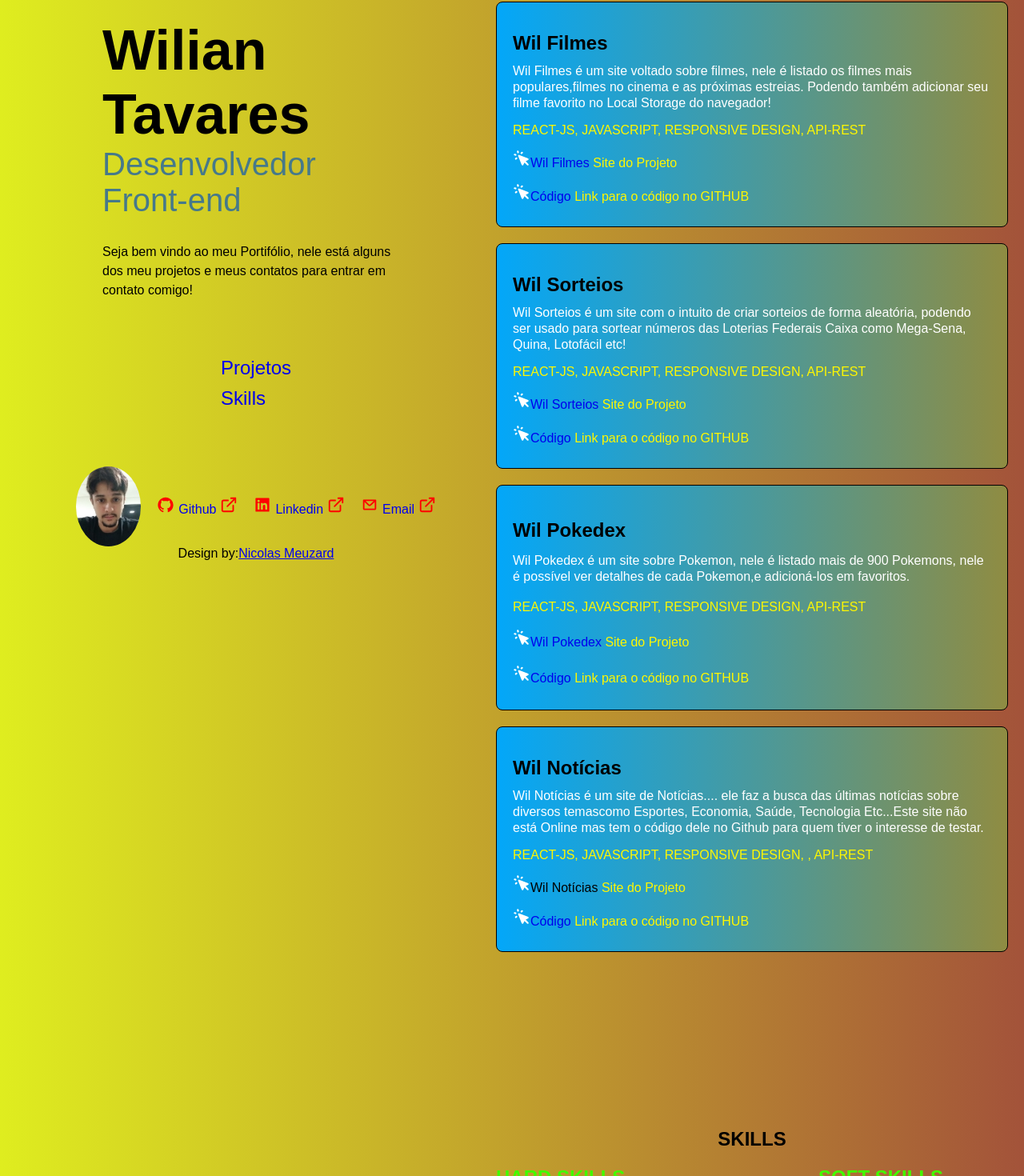
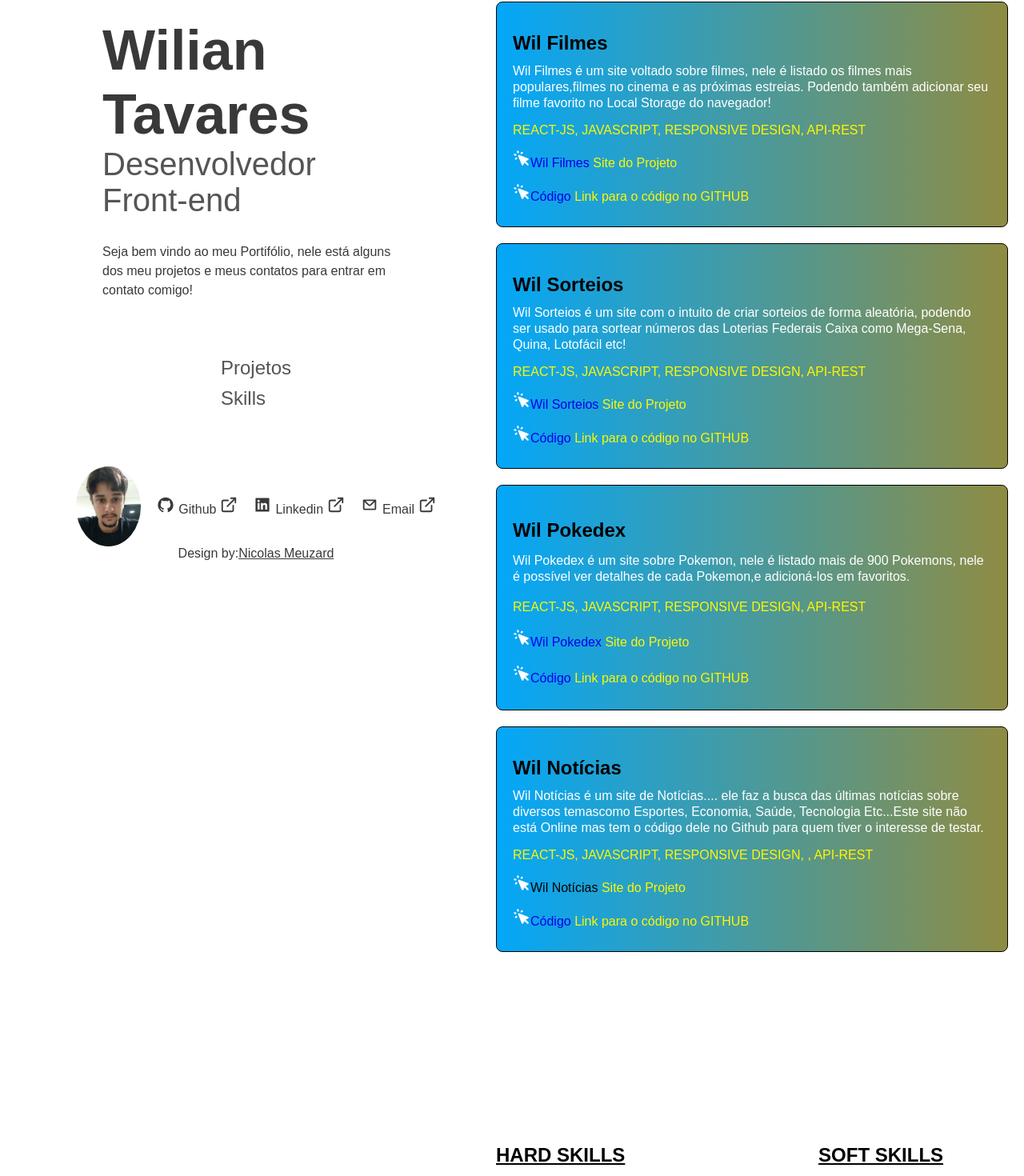
Before and after one commit to wilian-tavares/MyPortifolio, a React (Create React App) app: page / in a window 1280 px wide. Shown: the part 38-1508 px from the top of the page at 80% size. Built offline with nearby package versions, Linux system fonts and the light colour scheme.

Commit message:
alteração das cores do site

```diff
--- a/src/App.css
+++ b/src/App.css
@@ -4,6 +4,14 @@
     box-sizing: border-box;
     text-decoration: none;
     list-style-type: none;
+}
+:root {
+    /* --background-color: #ee6611; */
+    --background-color: #CCC;
+    --color-primary-text: #393939;
+    --color-secundary-text: #555555;
+    --color-white: #FFF;
+
 }
 
 html {
@@ -12,7 +20,7 @@ html {
 
 body {
     font-family: sans-serif;
-    background-image: linear-gradient(to left, rgb(163, 83, 58), rgb(223, 237, 31));
+    background-color: var(--color-white);
 }
 
 .container {
@@ -30,6 +38,8 @@ body {
     justify-content: space-evenly;
     width: 50%;
     height: 100%;
+
+    color: var(--color-primary-text)
 }
 
 .profile .logo {
@@ -44,10 +54,12 @@ body {
     margin-bottom: 30px;
     font-size: 40px;
     color: #46798a;
+    color: var(--color-secundary-text)
 }
 .profile .logo p {
     margin-top: 30px;
     line-height: 150%;
+    font-weight: 500;
 }
 
 .profile nav li {
@@ -55,8 +67,11 @@ body {
     margin: 10px 0;
 }
 
+.profile nav li a {
+    color: var(--color-secundary-text);
+}
 .profile nav li a:hover {
-    color: #60b26c;
+    color: #adadad;
 }
 
 .right {
@@ -88,14 +103,16 @@ body {
 
 .containerSkills span {
     margin: 20px 0;
-    color: rgb(64, 255, 0);
+    color: var(--primary-color);
     font-size: 24px;
     font-weight: bold;
+    text-decoration: underline;
 }
+
 .containerSkills li {
     font-weight: bold;
     font-size: 24px;
-    color: blue;
+    color: var(--color-secundary-text);
     padding: 10px 0;
 }
 
@@ -131,10 +148,12 @@ body {
 
 .footer .areaLinks span {
     margin: 0 5px;
+    color: var(--color-primary-text)
 }
 
 .footer .credits a {
     text-decoration: underline;
+    color:var(--color-primary-text)
 }
 
 
--- a/src/App.js
+++ b/src/App.js
@@ -35,28 +35,28 @@ function App() {
        </nav>
        <div className='footer'>
           <div className='links'>
-            <img src={Imagem}/>
+            <img src={Imagem} alt="Wilian.png"/>
             <div className='areaLinks'>
               <a href='https://github.com/wilian-tavares' target={'_blank'}>
-                <AiOutlineGithub size={22} color="red" />
+                <AiOutlineGithub size={22} color='#393939' />
                 <span>Github</span>
-                <FiExternalLink  size={22} color="red" />
+                <FiExternalLink  size={22} color="#393939" />
               </a>
             </div>
 
             <div className='areaLinks'>
               <a href='https://www.linkedin.com/in/wiliantavaresoliveira/' target={'_blank'}>
-                <AiFillLinkedin size={22} color="red" />
+                <AiFillLinkedin size={22} color="#393939" />
                   <span>Linkedin</span>
-                <FiExternalLink size={22} color="red" />
+                <FiExternalLink size={22} color="#393939" />
               </a>
             </div>
 
             <div className='areaLinks'>
               <a  href="mailto:wilian1910@gmail.com" target={'_blank'}>
-              <CgMail size={22} color="red" />
+              <CgMail size={22} color="#393939" />
                   <span>Email</span>
-                <FiExternalLink size={22} color="red" />
+                <FiExternalLink size={22} color="#393939" />
               </a>
             </div>
           </div>
@@ -135,7 +135,7 @@ function App() {
       </div>
         </section>
         <section className='containerSkills' id='containerSkills'>
-          <h2>SKILLS</h2>
+
           <div className='shieldSkills'>
 
           <div className='cardSkills'>
```
